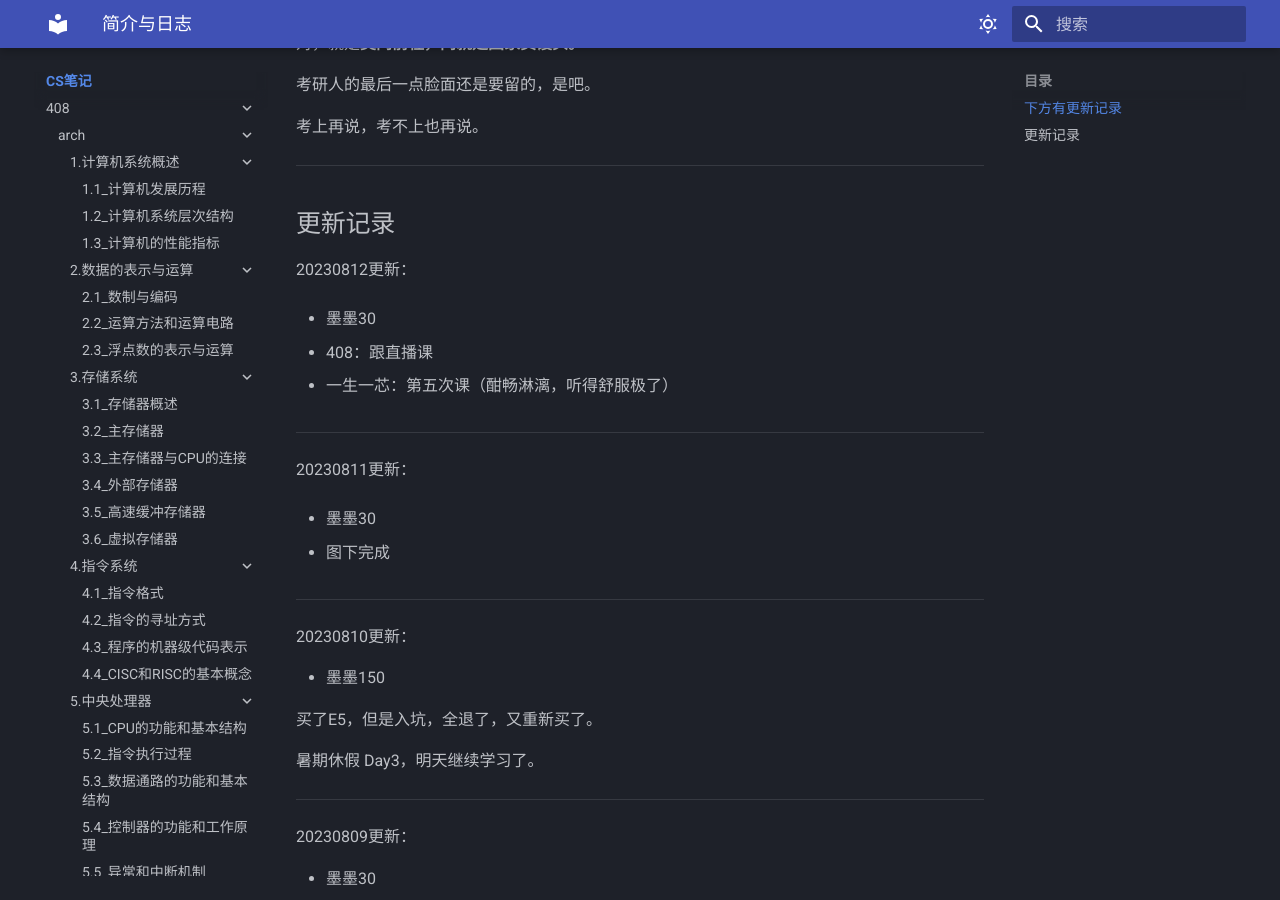
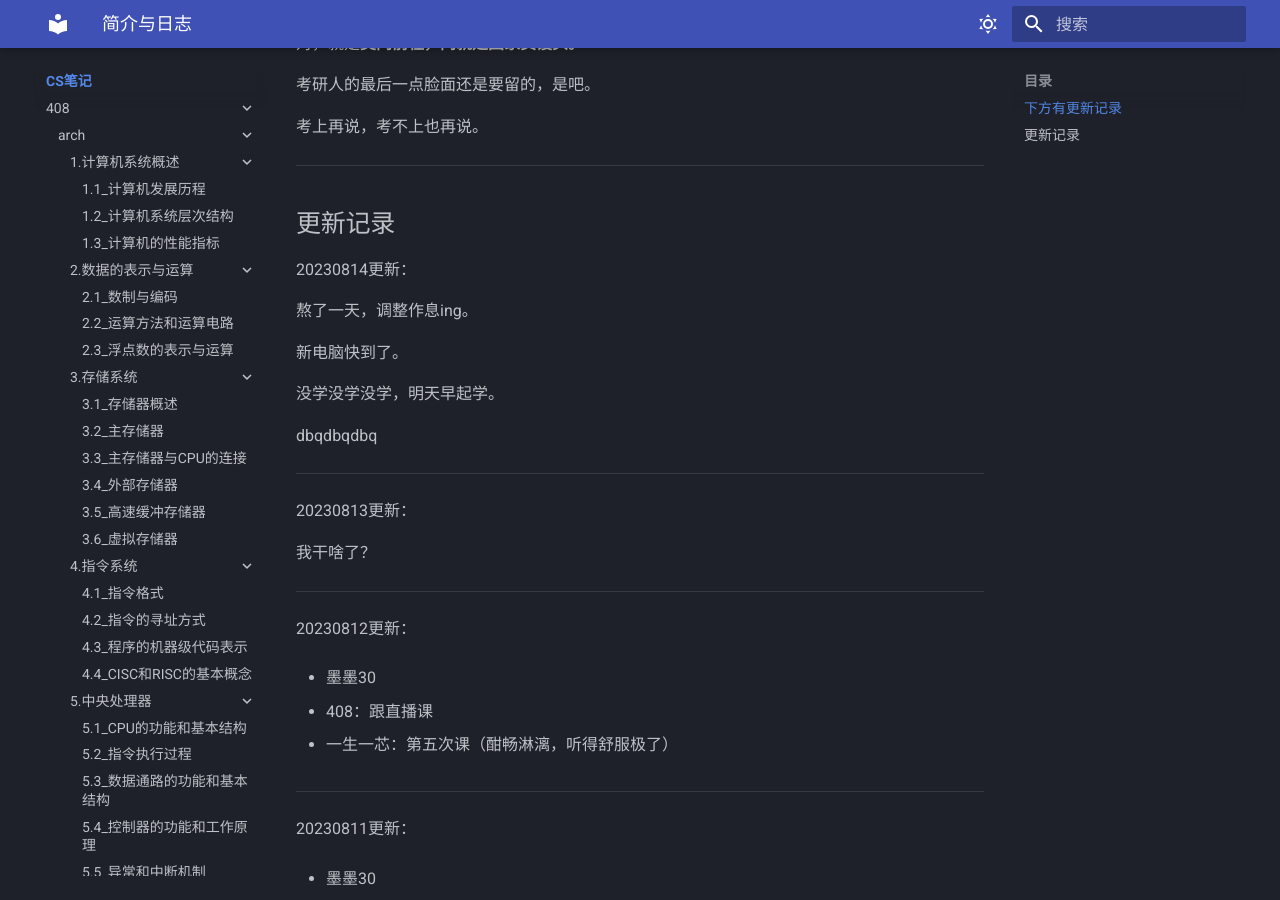
Before and after one commit to Haohahahaha/cs, an MkDocs documentation site: the page built from docs/index.md, in a window 1280 px wide and 900 px high, scrolled down 768 px. Built offline with MkDocs 1.6.1 and Material for MkDocs 9.7.7, drawn with Linux system fonts in a browser that asks for light colours.

Commit message:
2023-08-14_23:11:22 update

```diff
--- a/docs/index.md
+++ b/docs/index.md
@@ -39,6 +39,24 @@
 <a id="update"></a>
 
 ## 更新记录
+
+20230814更新：
+
+熬了一天，调整作息ing。
+
+新电脑快到了。
+
+没学没学没学，明天早起学。
+
+dbqdbqdbq
+
+---
+
+20230813更新：
+
+我干啥了？
+
+---
 
 20230812更新：
 
```
